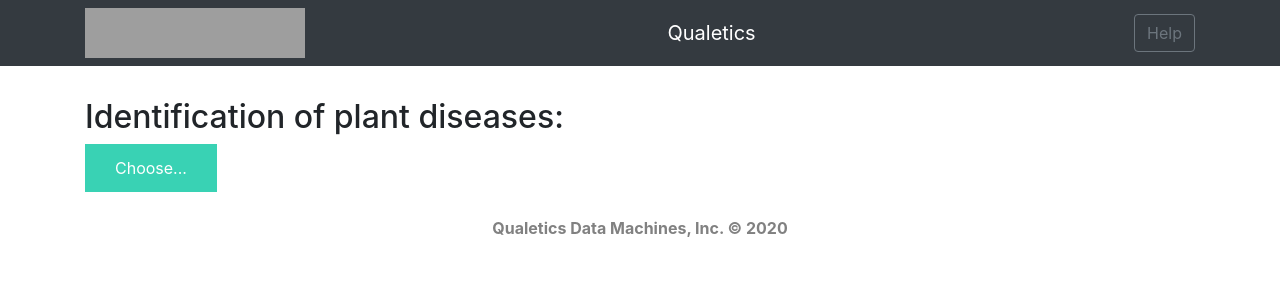
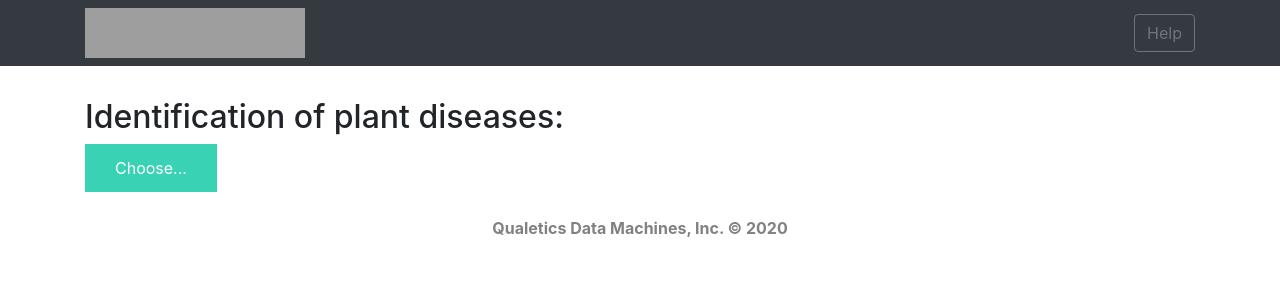
Before and after one commit to shubhamkotal/Plant_Disease_prediction, a Flask app: page / in a window 1280 px wide. Shown: the top 300 px of the page. Run offline with Flask 2, Linux system fonts and the light colour scheme; parts of the project's set-up code (start-up, migrations or seed data) failed here and were passed over; some libraries are stand-ins or nearby versions; grey boxes are pictures that could not be loaded.

Commit message:
Update base.html

```diff
--- a/templates/base.html
+++ b/templates/base.html
@@ -17,7 +17,7 @@
 			color:#818181;
 		}
     </style>
-    <title>AI Demo</title>
+    <title>Qualetics</title>
     <link href="https://cdn.bootcss.com/bootstrap/4.0.0/css/bootstrap.min.css" rel="stylesheet">
     <script src="https://cdn.bootcss.com/popper.js/1.12.9/umd/popper.min.js"></script>
     <script src="https://cdn.bootcss.com/jquery/3.3.1/jquery.min.js"></script>
@@ -29,7 +29,7 @@
     <nav class="navbar navbar-dark bg-dark">
         <div class="container">
         	<img src="https://i.imgur.com/7ISM8Cr.png" id="logo"></img>
-            <a class="navbar-brand" href="#">Qualetics</a>
+            <a class="navbar-brand" href="#"></a>
             <button class="btn btn-outline-secondary my-2 my-sm-0" type="submit">Help</button>
         </div>
     </nav>
```
